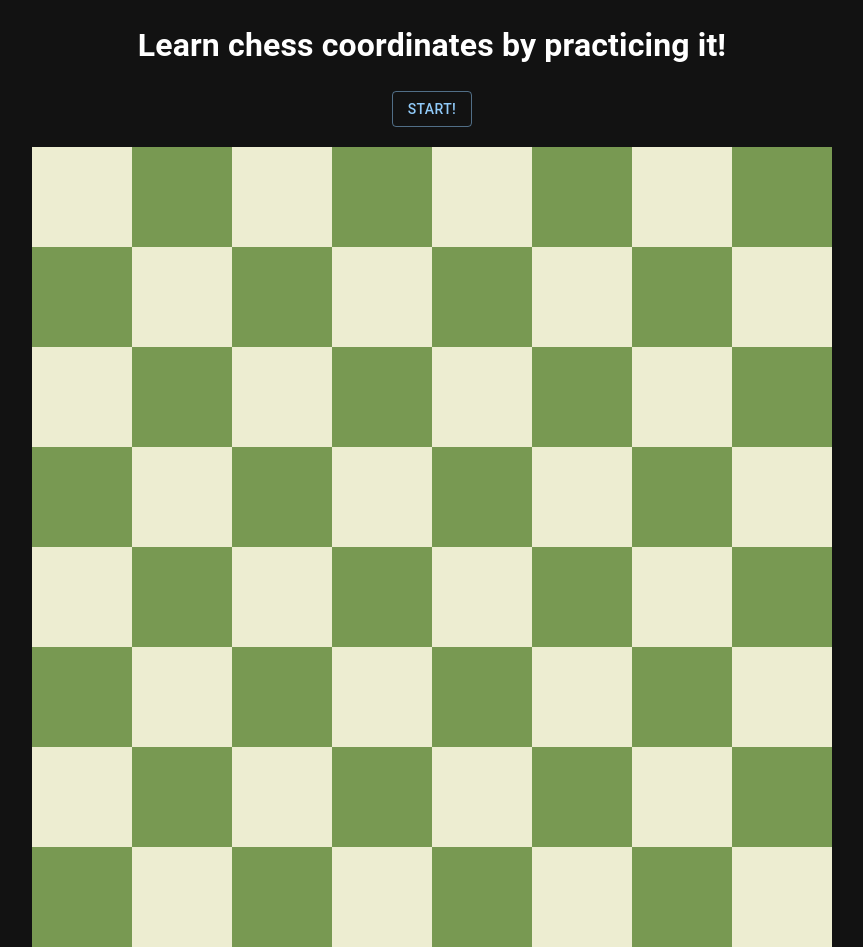
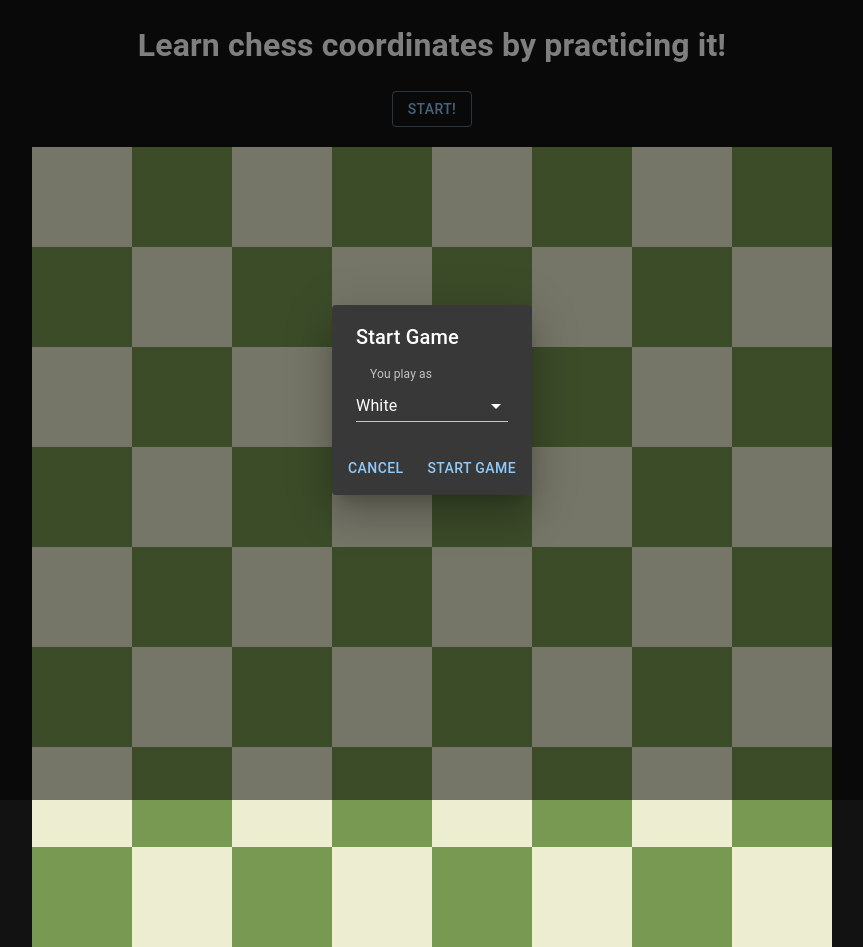
Before and after one commit to kasteckis/chess-coords, a Next.js app: page / in a window 1280 px wide. Both pictures are taken after a click on the button "START!". Shown: the whole page, without its empty margins (208-1071 px from the left). Built offline with nearby package versions, Linux system fonts and the light colour scheme.

Commit message:
Added formik, added dialog to start a game

```diff
--- /dev/null
+++ b/components/board/dialogs/StartGameDialog.tsx
@@ -0,0 +1,71 @@
+import React from "react";
+import {
+  Button,
+  Dialog,
+  DialogActions,
+  DialogContent,
+  DialogContentText,
+  DialogTitle,
+  FormControl,
+  InputLabel,
+  MenuItem,
+  Select,
+  TextField,
+} from "@mui/material";
+import { useFormik } from "formik";
+import * as yup from "yup";
+import {GameTypeEnum} from "@/utils/utils";
+
+interface Props {
+  open: boolean;
+  handleClose: () => void;
+  handleOpen: () => void;
+}
+
+const StartGameDialog = ({ open, handleClose, handleOpen }: Props) => {
+  const validationSchema = yup.object({
+    gameType: yup.mixed<GameTypeEnum>().oneOf(Object.values(GameTypeEnum))
+        .required(),
+  });
+
+  const formik = useFormik({
+    initialValues: {
+      gameType: GameTypeEnum.White,
+    },
+    validationSchema: validationSchema,
+    onSubmit: (values) => {
+      console.log(values);
+      alert('Todo start game');
+    },
+  });
+
+  return (
+    <Dialog open={open} onClose={handleClose}>
+      <form onSubmit={formik.handleSubmit}>
+        <DialogTitle>Start Game</DialogTitle>
+        <DialogContent>
+          <FormControl fullWidth sx={{marginTop: '5px'}}>
+            <InputLabel>You play as</InputLabel>
+            <Select
+                id="gameType"
+                name="gameType"
+                value={formik.values.gameType}
+                label="You play as"
+                onChange={formik.handleChange}
+                variant="standard"
+            >
+              <MenuItem value={GameTypeEnum.White}>White</MenuItem>
+              <MenuItem value={GameTypeEnum.Black}>Black</MenuItem>
+            </Select>
+          </FormControl>
+        </DialogContent>
+        <DialogActions>
+          <Button onClick={handleClose}>Cancel</Button>
+          <Button type="submit">Start Game</Button>
+        </DialogActions>
+      </form>
+    </Dialog>
+  );
+};
+
+export default StartGameDialog;
--- a/package.json
+++ b/package.json
@@ -18,10 +18,12 @@
     "@types/react-dom": "18.0.10",
     "eslint": "8.32.0",
     "eslint-config-next": "13.1.4",
+    "formik": "^2.2.9",
     "next": "13.1.4",
     "prettier": "^2.8.3",
     "react": "18.2.0",
     "react-dom": "18.2.0",
-    "typescript": "4.9.4"
+    "typescript": "4.9.4",
+    "yup": "^0.32.11"
   }
 }
--- a/pages/index.tsx
+++ b/pages/index.tsx
@@ -2,8 +2,20 @@ import Head from "next/head";
 import React from "react";
 import { Button, Container } from "@mui/material";
 import ChessBoard from "@/components/board/ChessBoard";
+import StartGameDialog from "@/components/board/dialogs/StartGameDialog";
 
 export default function Home() {
+  const [startGameDialogOpen, setStartGameDialogOpen] =
+    React.useState<boolean>(false);
+
+  const handleStartGameDialogClose = () => {
+    setStartGameDialogOpen(false);
+  };
+
+  const handleStartGameDialogOpen = () => {
+    setStartGameDialogOpen(true);
+  };
+
   return (
     <>
       <Head>
@@ -19,11 +31,17 @@ export default function Home() {
         <Button
           variant="outlined"
           style={{ margin: "0 auto", display: "block", marginBottom: "20px" }}
+          onClick={handleStartGameDialogOpen}
         >
           Start!
         </Button>
         <ChessBoard />
       </Container>
+      <StartGameDialog
+        open={startGameDialogOpen}
+        handleClose={handleStartGameDialogClose}
+        handleOpen={handleStartGameDialogOpen}
+      />
     </>
   );
 }
--- /dev/null
+++ b/utils/utils.ts
@@ -0,0 +1,4 @@
+export enum GameTypeEnum {
+    White = 'white', // light squares
+    Black = 'black', // dark squares
+}
```
Also changed, not shown: 1 other file (tests, documents, lock files or other folders).
